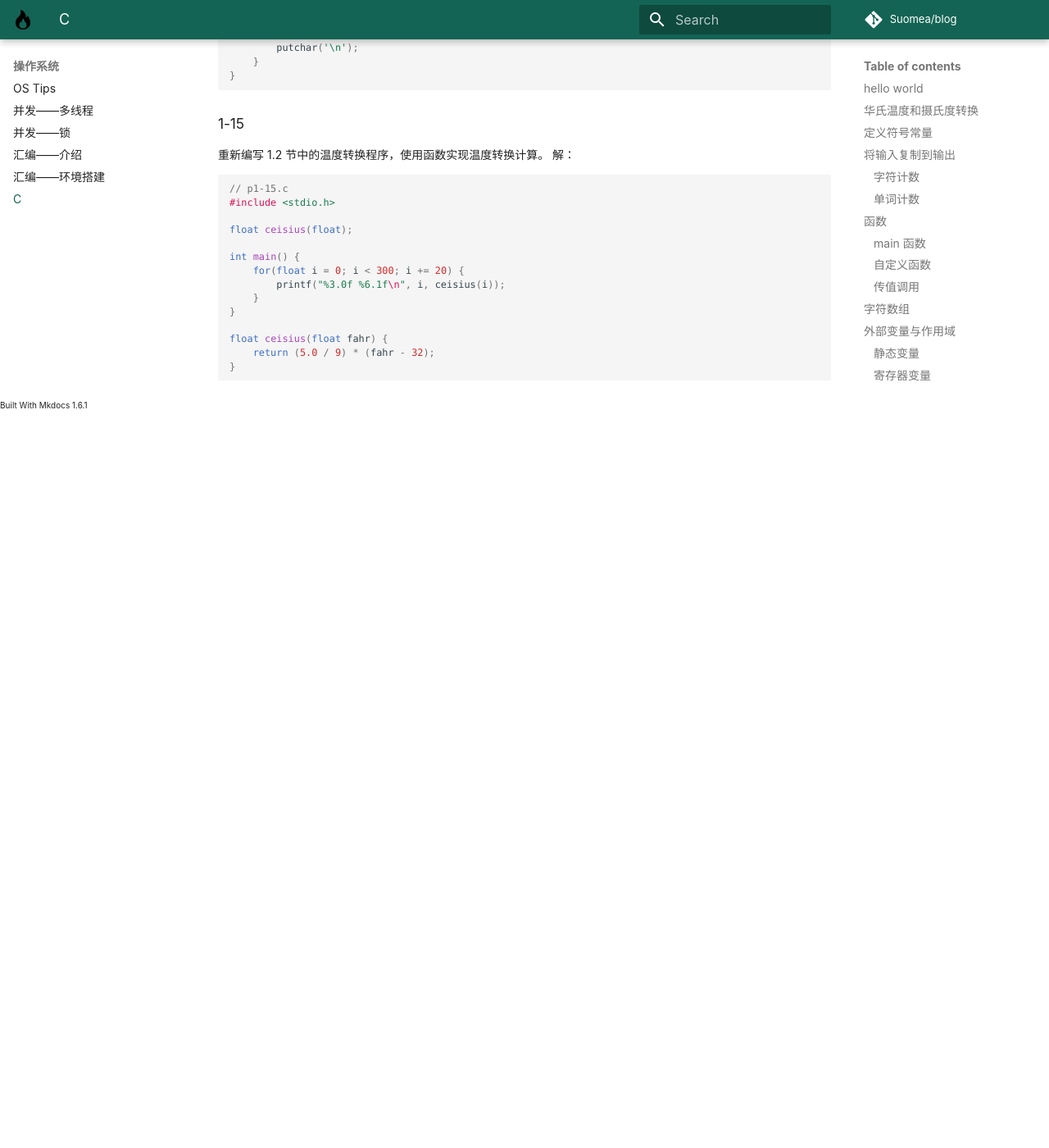
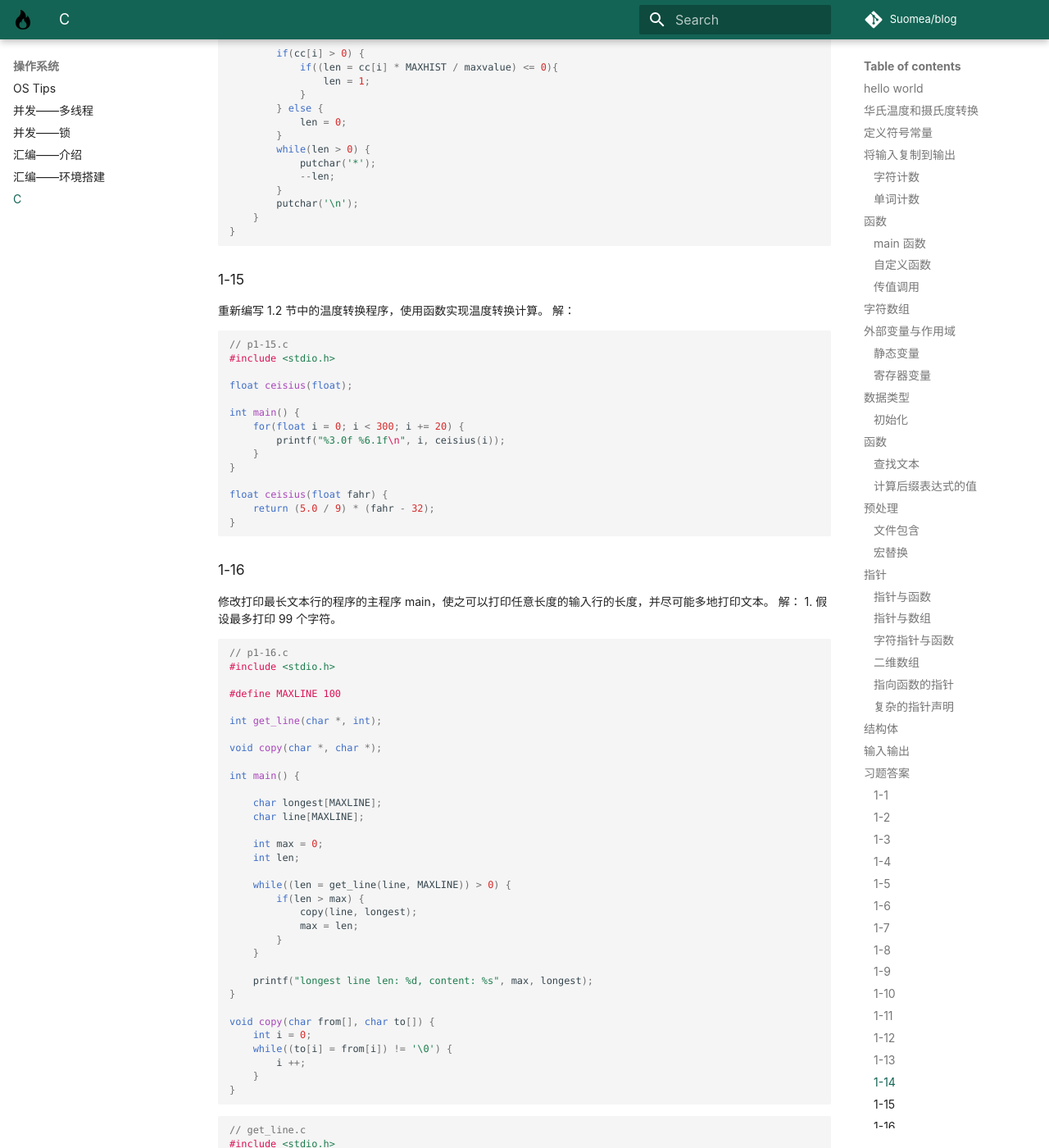
Before and after one commit to Suomea/blog, an MkDocs documentation site: the page built from docs/OS/C.md, in a window 1280 px wide and 1400 px high, scrolled down 29902 px. Shown: the whole window at 82% size. Built offline with MkDocs 1.6.1 and Material for MkDocs 9.7.7, drawn with Linux system fonts in a browser that asks for light colours; some web fonts are replaced; comment, search, counter and statistics services are not loaded; before the commit the page ends 30402 px from its top, so only the background shows below that; some of the changed text lies outside the part shown.

Commit message:
网络和 C 笔记。

````diff
--- a/docs/OS/C.md
+++ b/docs/OS/C.md
@@ -790,7 +790,7 @@
 
 但是，数组名和指针有一个不同之处，指针是一个变量，因此，在 C 语言中语句 `pa = a` 和 `pa ++` 都是合法的。但数组名不是变量，因此，类似与 `a = pa` 和 `a++` 形式的语句都是非法的。
 
-当把数组名传递给一个函数时，实际上传递的时该数组第一个元素的地址。因此在函数定义中，形参 `char s[]` 和 `char *s` 是等价的。
+当把数组名传递给一个函数时，实际上传递的是该数组第一个元素的地址，即指针。因此在函数定义中，形参 `char s[]` 和 `char *s` 是等价的。
 ```c
 #include <stdio.h>
 
@@ -810,6 +810,16 @@
         n ++;
     }
     return n;
+}
+```
+
+由于数组的传递实际上传递的是指针，因此在函数内部使用 sizeof 是获取不到数组的长度。因此在下面的代码中 `sizeof line` 和 `sizeof(char *)` 是等价的。
+```c
+int get_line(char line[]) {
+    printf("get_line line len: %d\n", sizeof line);
+    printf("get_line line len: %d\n", sizeof(char *));
+
+    return 0;
 }
 ```
 
@@ -1644,3 +1654,112 @@
     return (5.0 / 9) * (fahr - 32);
 }
 ```
+
+### 1-16
+修改打印最长文本行的程序的主程序 main，使之可以打印任意长度的输入行的长度，并尽可能多地打印文本。
+解：
+1. 假设最多打印 99 个字符。
+```c
+// p1-16.c
+#include <stdio.h>
+
+#define MAXLINE 100
+
+int get_line(char *, int);
+
+void copy(char *, char *);
+
+int main() {
+
+    char longest[MAXLINE];
+    char line[MAXLINE];
+
+    int max = 0;
+    int len;
+
+    while((len = get_line(line, MAXLINE)) > 0) {
+        if(len > max) {
+            copy(line, longest);
+            max = len;
+        }
+    }
+
+    printf("longest line len: %d, content: %s", max, longest);
+}
+
+void copy(char from[], char to[]) {
+    int i = 0;
+    while((to[i] = from[i]) != '\0') {
+        i ++;
+    }
+}
+```
+
+```c
+// get_line.c
+#include <stdio.h>
+
+int get_line(char *line, int lim) {
+    int c;
+    int i = 0, l = 0;
+    while((c = getchar()) != EOF && c != '\n') {
+        if(i < lim - 2) {
+            line[i++] = c;
+        }
+
+        l ++;
+    }
+
+    if(c == '\n') {
+        line[i++] = '\n';
+        l ++;
+    }
+
+    line[i] = '\0';
+
+    return l;
+}
+```
+
+## 1-17
+编写一个程序，打印长度大于 80 个字符的所有输入行。
+解：
+```c
+
+#include <stdio.h>
+
+#define MAXLINE 10
+#define PLEN 15
+
+int get_line(char *, int);
+
+int main() {
+    int len;
+    char line[MAXLINE];
+
+    while((len = get_line(line, MAXLINE)) > 0) {
+        if(len > PLEN) {
+            printf("%s", line);
+        }
+    }
+}
+
+int get_line(char line[], int lim) {
+    int c;
+    int l = 0, i = 0;
+    while((c = getchar()) != EOF && c != '\n') {
+        if(l < lim - 2) {
+            line[i++] = c;
+        }
+        l ++;
+    }
+
+    if(c == '\n') {
+        line[i ++] = c;
+        l ++;
+    }
+
+    line[i] = '\0';
+    return l;
+}
+```
--- a/mkdocs.yml
+++ b/mkdocs.yml
@@ -7,7 +7,7 @@
   palette:
     primary: custom
   font:
-    text: STSong
+    text: Console
     code: Console
   name: material
   custom_dir: overrides
````
Also changed, not shown: other parts of docs/OS/C.md (+2 -2 lines), docs/Network/网络层：IP.md (+52 -39 lines), 1 other file.
